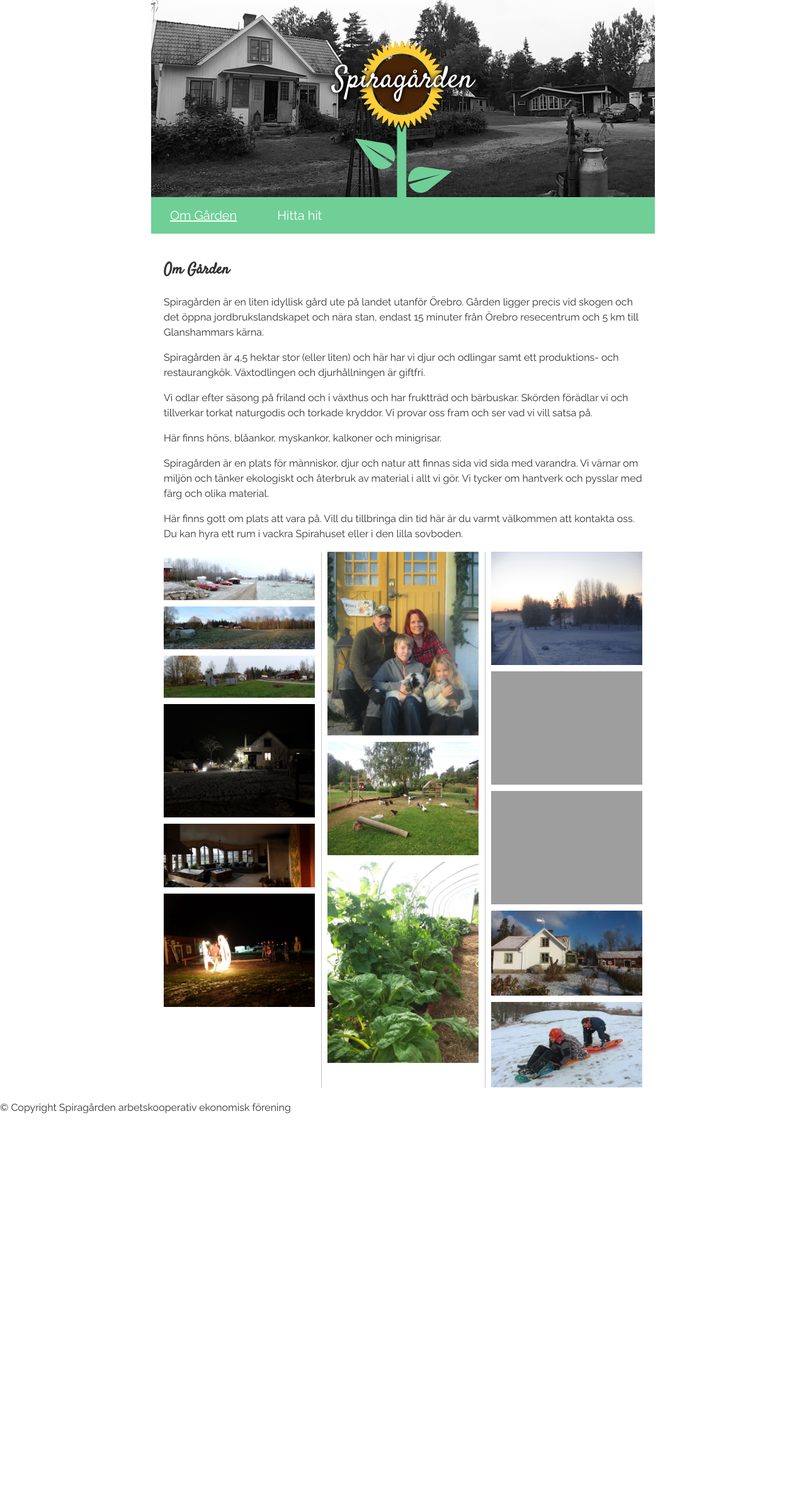
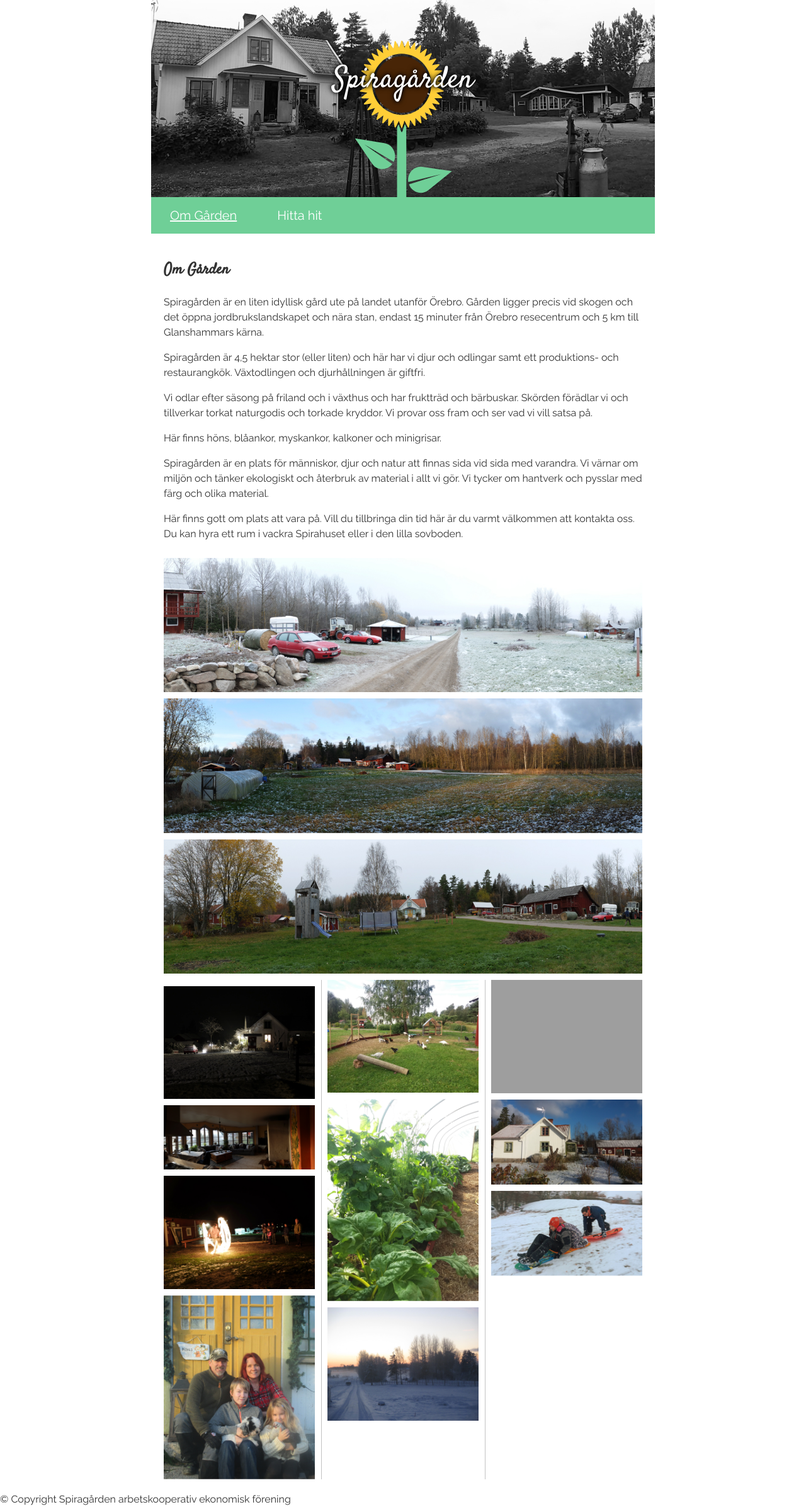
Before and after one commit to jeremistadler/spiragarden-web, a Jekyll site: the page built from index.md, in a window 1280 px wide. Shown: the whole page at 63% size. Built offline with Jekyll 4.4.1, drawn with Linux system fonts in a browser that asks for light colours; before the commit the page ends 1771 px from its top, so only the background shows below that.

Commit message:
Update ranges

```diff
--- a/_includes/gallery.html
+++ b/_includes/gallery.html
@@ -1,5 +1,11 @@
 <div class="masonry">
-	{% for i in (1..14) %}
+	{% for i in (1..3) %}
+   <div class="item item-full"><img src="assets/img/img{{ i }}@320.jpg" srcset="assets/img/img{{ i }}@1024.jpg 1024w, assets/img/img{{ i }}@640.jpg 640w, assets/img/img{{ i }}@320.jpg 320w" /></div>
+	{% endfor %}
+	{% for i in (4..10) %}
+   <div class="item"><img src="assets/img/img{{ i }}@320.jpg" srcset="assets/img/img{{ i }}@1024.jpg 1024w, assets/img/img{{ i }}@640.jpg 640w, assets/img/img{{ i }}@320.jpg 320w" /></div>
+	{% endfor %}
+	{% for i in (12..14) %}
    <div class="item"><img src="assets/img/img{{ i }}@320.jpg" srcset="assets/img/img{{ i }}@1024.jpg 1024w, assets/img/img{{ i }}@640.jpg 640w, assets/img/img{{ i }}@320.jpg 320w" /></div>
 	{% endfor %}
 </div>
```
